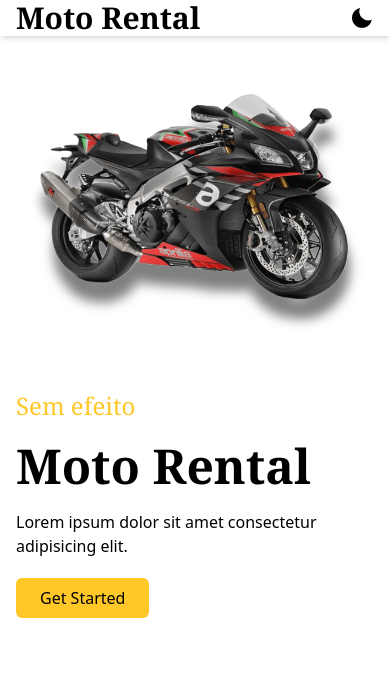
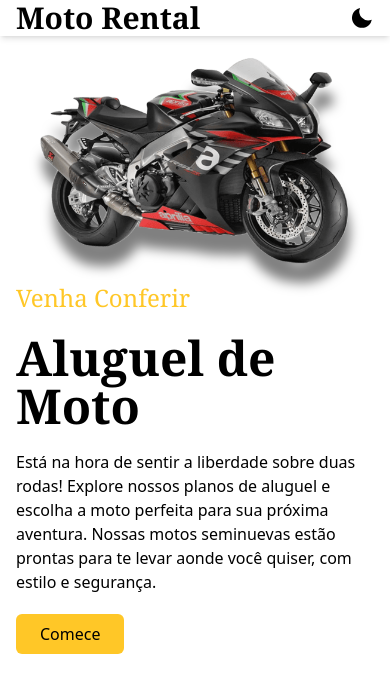
Before and after one commit to jailcomfranssa/Moto-rental, a React (Vite) app: page / in a window 390 px wide. Shown: the top 692 px of the page. Built offline with nearby package versions, Linux system fonts and the light colour scheme.

Commit message:
animate on

```diff
--- a/src/App.jsx
+++ b/src/App.jsx
@@ -20,6 +20,15 @@ const App = () => {
     }
   }, [theme]);
 
+  React.useEffect(() => {
+    Aos.init({
+      offset: 100,
+      duration: 800 ,
+      easing: "ease-in-out-sine",
+      delay: 100
+    });
+  })
+
   return (
     <div>
       <Navbar theme={theme} setTheme={setTheme} />
--- a/src/components/Hero/Hero.jsx
+++ b/src/components/Hero/Hero.jsx
@@ -7,17 +7,32 @@ const Hero = ({theme}) => {
     <div className="dark:bg-black dark:text-white duration-300 relative -z-20">
         <div className="container min-h-[620px] flex">
             <div className="grid place-items-center grid-cols-1 sm:grid-cols-2">
-                <div className="order-1 sm:order-2">
-                    <img className="relative -z-10 max-h-[600px] sm:scale-125 drop-shadow-[2px_20px_6px_rgba(0,0,0,0.50)]" src={theme === "dark" ? motoEscura : motoClara} alt="moto escura" />
+                <div
+                    data-aos="zoom-in"
+                    data-aos-duration="1500"
+                    className="order-1 sm:order-2">
+                    <img
+                    className="relative -z-10 max-h-[600px] sm:scale-125 drop-shadow-[2px_20px_6px_rgba(0,0,0,0.50)]"
+                    src={theme === "dark" ? motoEscura : motoClara}
+                    alt="moto escura" />
                 </div>
                 <div className="order-2 sm:order-1 space-y-5 sm:pr-32">
-                    <p className="text-primary text-2xl font-serif">Sem efeito</p>
-                    <h1 className="text-5xl lg:text-7xl font-semibold font-serif">Moto Rental</h1>
-                    <p>
-                        Lorem ipsum dolor sit amet consectetur adipisicing elit.
+                    <p
+                        data-aos="fade-up"
+                        data-aos-delay="600"
+                        className="text-primary text-2xl font-serif">Venha Conferir</p>
+                    <h1
+                        data-aos="fade-up"
+                        data-aos-delay="600"
+                        className="text-5xl lg:text-7xl font-semibold font-serif"> Aluguel de Moto</h1>
+                    <p data-aos="fade-up" data-aos-delay="1000">
+                    Está na hora de sentir a liberdade sobre duas rodas! Explore nossos planos de aluguel e escolha a moto perfeita para sua próxima aventura. Nossas motos seminuevas estão prontas para te levar aonde você quiser, com estilo e segurança.
                     </p>
-                    <button className="btn bg-primary text-black px-6 py-2 rounded-md hover:bg-primary-md hover:bg-primary/80 duration-300">
-                        Get Started
+                    <button
+                        data-aos="fade-up"
+                        data-aos-delay="1600"
+                        className="btn bg-primary text-black px-6 py-2 rounded-md hover:bg-primary-md hover:bg-primary/80 duration-300">
+                    Comece
                     </button>
                 </div>
 
```
